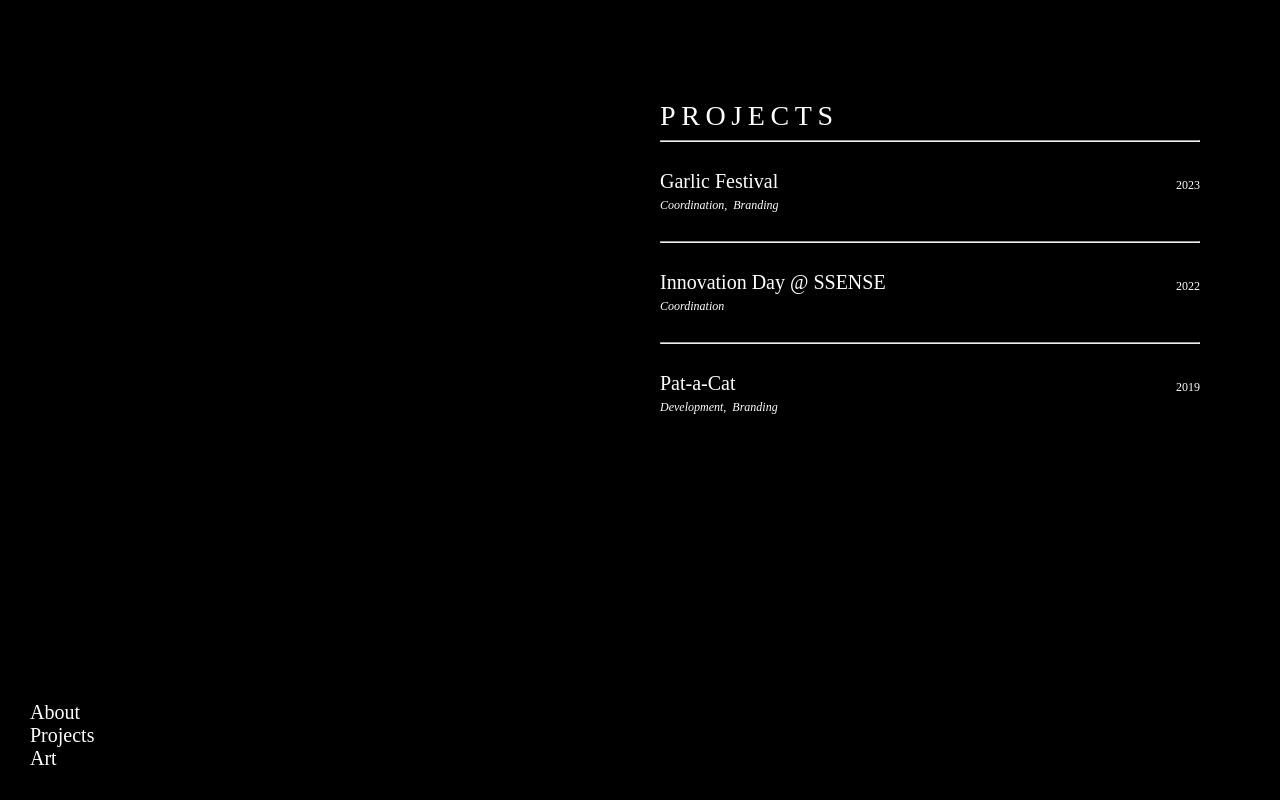
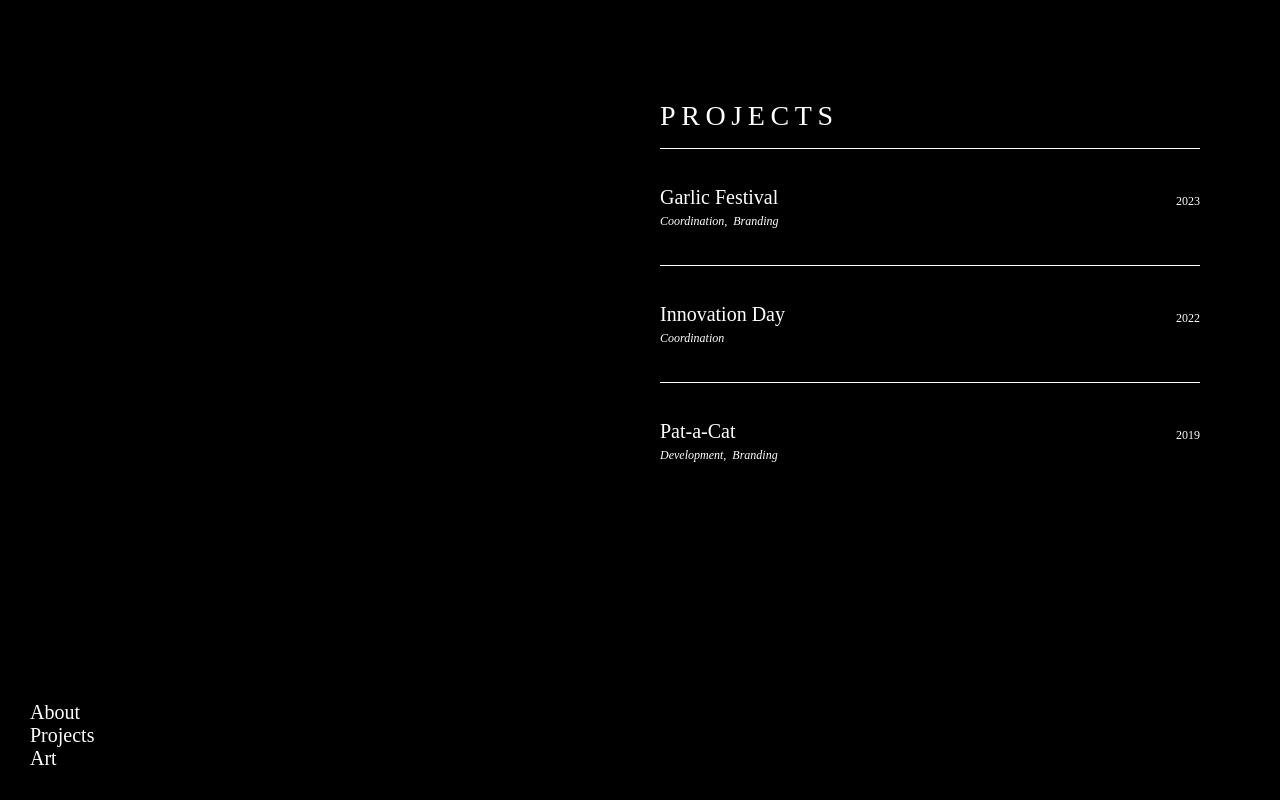
Before and after one commit to elizabeth-poggie/elizabeth-poggie, a Next.js app: page /projects in a window 1280 px wide. Built offline with nearby package versions, Linux system fonts and the light colour scheme; a web font is replaced by a local one.

Commit message:
new component, content updates

```diff
--- a/_content/projects/2019-pat-a-cat.md
+++ b/_content/projects/2019-pat-a-cat.md
@@ -1,7 +1,7 @@
 ---
 title: "Pat-a-Cat"
 year: "2019"
-coverSrc: "/assets/projects/2019-pat-a-cat/cover.jpeg"
+coverSrc: "/assets/projects/2019-pat-a-cat/cover.png"
 categories: ["Development", "Branding"]
 ---
 
--- a/_content/projects/2022-innovation-day.md
+++ b/_content/projects/2022-innovation-day.md
@@ -1,5 +1,5 @@
 ---
-title: "Innovation Day @ SSENSE"
+title: "Innovation Day"
 year: "2022"
 coverSrc: "/assets/projects/2022-innovation-day/cover.jpeg"
 categories: ["Coordination"]
--- /dev/null
+++ b/src/components/display/horizontal-line/horizontal-line.module.scss
@@ -0,0 +1,10 @@
+@import "../../../styles/variables.scss";
+
+.horizontalLine {
+  display: block;
+  height: 1px;
+  border: 0;
+  border-top: 1px solid $color-white;
+  margin: 1em 0;
+  padding: 0;
+}
--- /dev/null
+++ b/src/components/display/horizontal-line/horizontal-line.tsx
@@ -0,0 +1,5 @@
+import styles from "./horizontal-line.module.scss";
+
+export function HorizontalLine() {
+  return <hr className={styles.horizontalLine} />;
+}
--- a/src/components/navigation/link/link.tsx
+++ b/src/components/navigation/link/link.tsx
@@ -1,5 +1,4 @@
 import NextLink, { LinkProps as NextLinkProps } from "next/link";
-import { Text } from "../../typography/text/text";
 import styles from "./link.module.scss";
 
 interface Props extends NextLinkProps {
--- a/src/views/projects/projects.tsx
+++ b/src/views/projects/projects.tsx
@@ -3,6 +3,8 @@ import { Image } from "../../components/display/image/image";
 import { Project, ProjectCategory } from "../../interfaces/project";
 import styles from "./projects.module.scss";
 import React from "react";
+import { Link } from "../../components/navigation/link/link";
+import { HorizontalLine } from "../../components/display/horizontal-line/horizontal-line";
 
 interface Props {
   allProjects: Project[];
@@ -25,12 +27,11 @@ export function Projects({ allProjects }: Props) {
       </div>
       <div className={styles.projectsList}>
         <Text variant="title">Projects</Text>
-        <hr />
+        <HorizontalLine />
         {allProjects.map((project: Project, i: number) => {
           return (
-            <>
+            <Link key={project.slug} href={`/projects/${project.slug}`}>
               <div
-                key={project.slug}
                 className={styles.project}
                 onMouseEnter={() => onMouseEnter(i)}
                 onMouseLeave={onMouseLeave}
@@ -58,8 +59,8 @@ export function Projects({ allProjects }: Props) {
                   )}
                 </div>
               </div>
-              {i === allProjects.length - 1 ? null : <hr />}
-            </>
+              {i === allProjects.length - 1 ? null : <HorizontalLine />}
+            </Link>
           );
         })}
       </div>
```
Also changed, not shown: pages/projects/[slug].tsx (+13 -0 lines), public/assets/projects/2019-pat-a-cat/cover.png (added).
